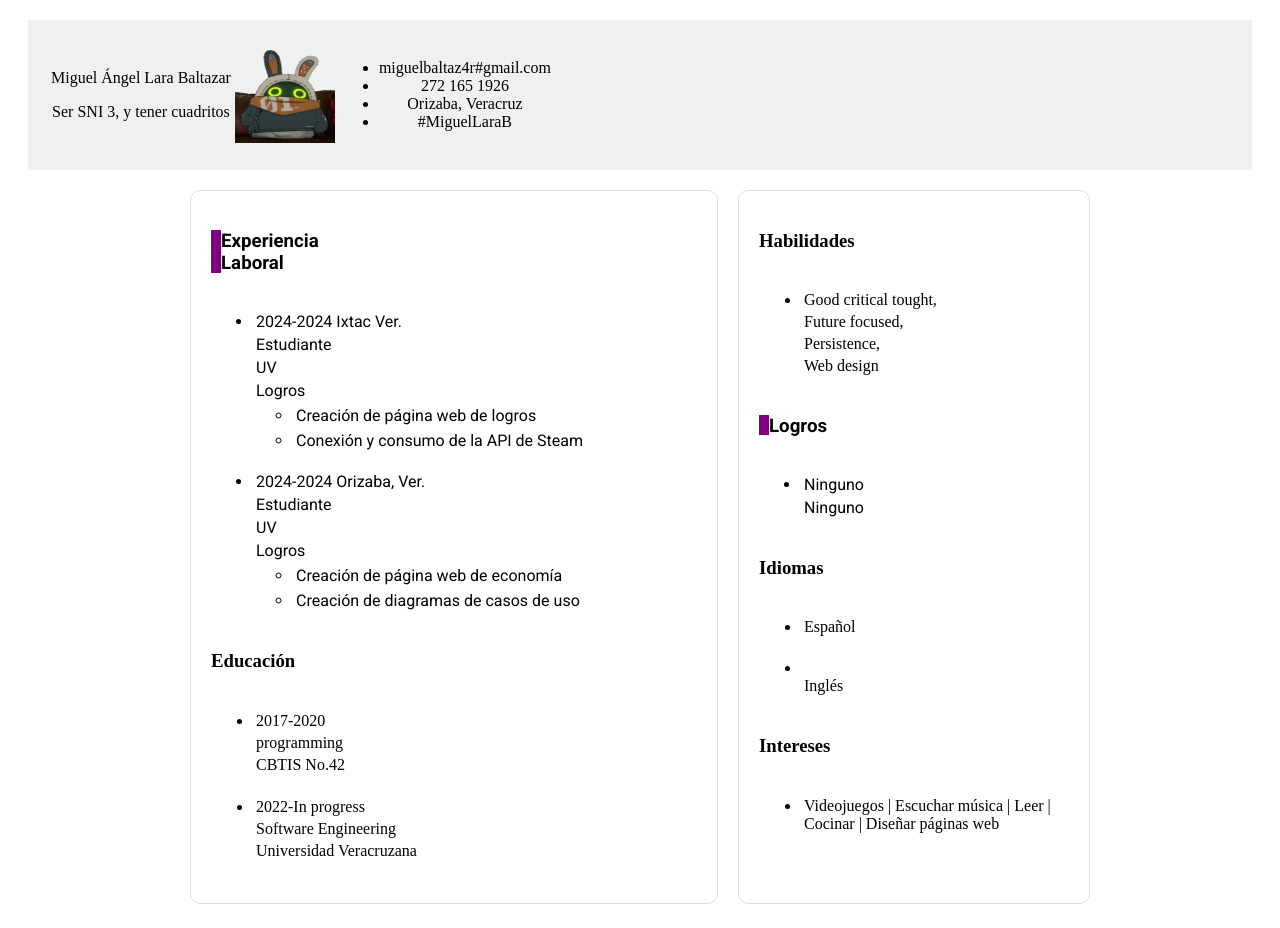
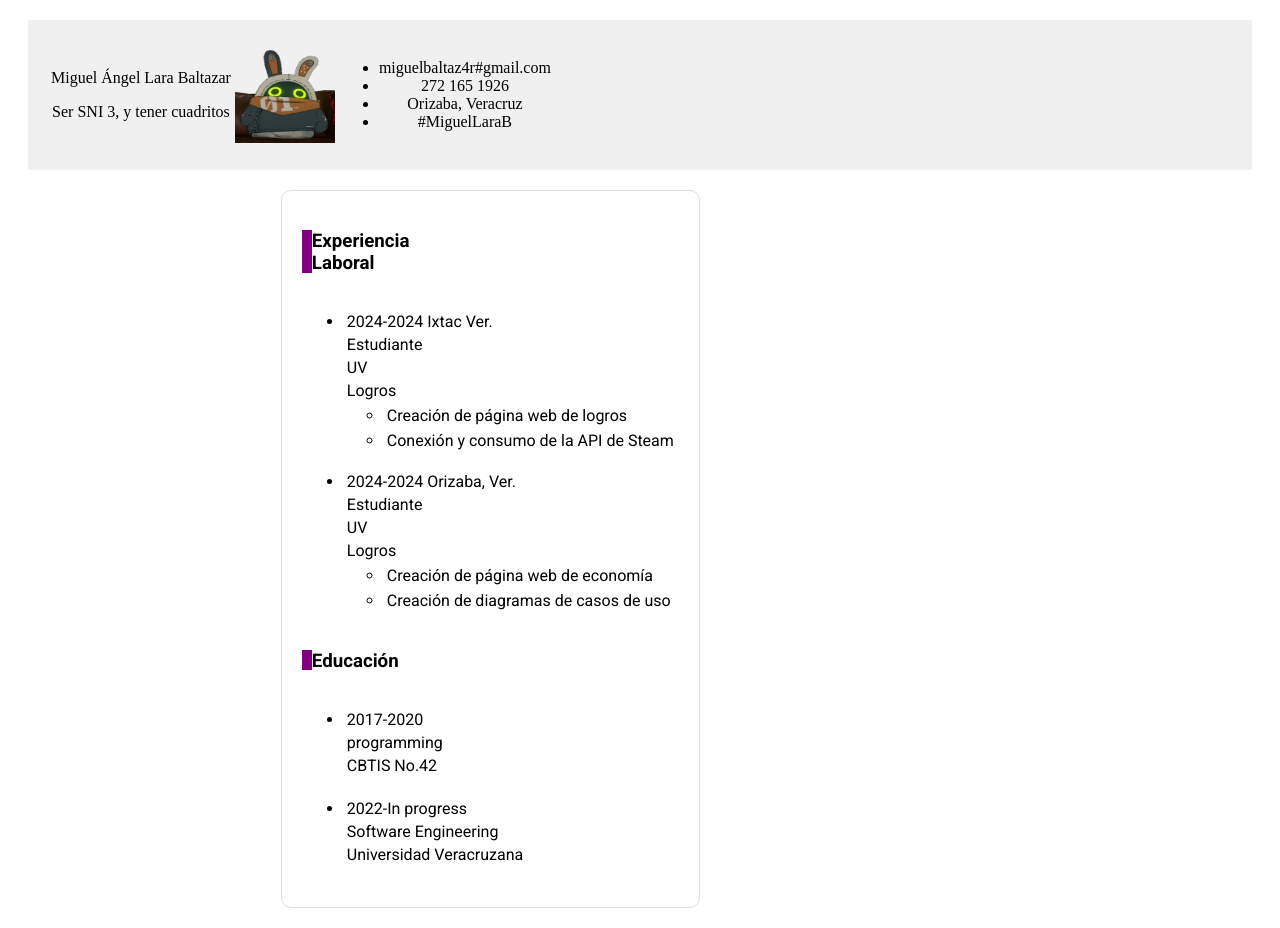
Before and after one commit to MiguelLaraB/MiguelLaraB.github.io, an Angular app: page / in a window 1280 px wide. Built offline with nearby package versions, Linux system fonts and the light colour scheme.

Commit message:
education modified (#24)

```diff
--- a/src/app/app.component.html
+++ b/src/app/app.component.html
@@ -12,12 +12,5 @@
       <app-work-experience></app-work-experience>
       <app-education></app-education>
     </div>
-
-    <div class="right-column">
-      <app-skills></app-skills>
-      <app-achievements></app-achievements>
-      <app-languages></app-languages>
-      <app-interests></app-interests>
-    </div>
   </div>
-</div>
+  </div>
--- a/src/app/education/education.component.css
+++ b/src/app/education/education.component.css
@@ -0,0 +1,11 @@
+h3, table {
+    font-family: 'Roboto', sans-serif;
+  }
+
+  h3 {
+    width: 0px;
+    padding-left: 10px;
+    height: 20px; /* Asegúrate de que el cuadro cubra toda la altura del h3 */
+    background-color: purple;
+    display: inline-block;
+  }
```
